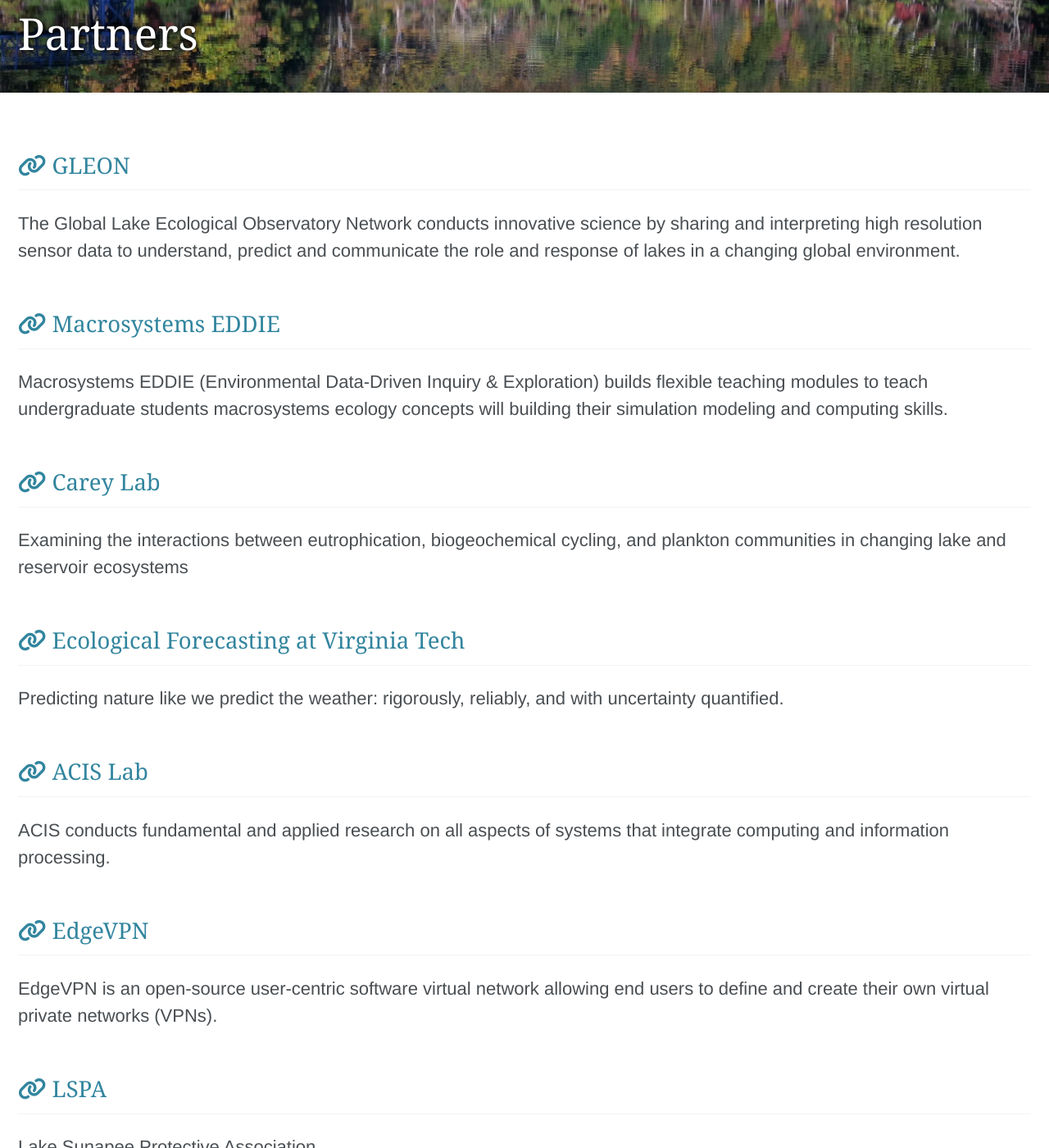
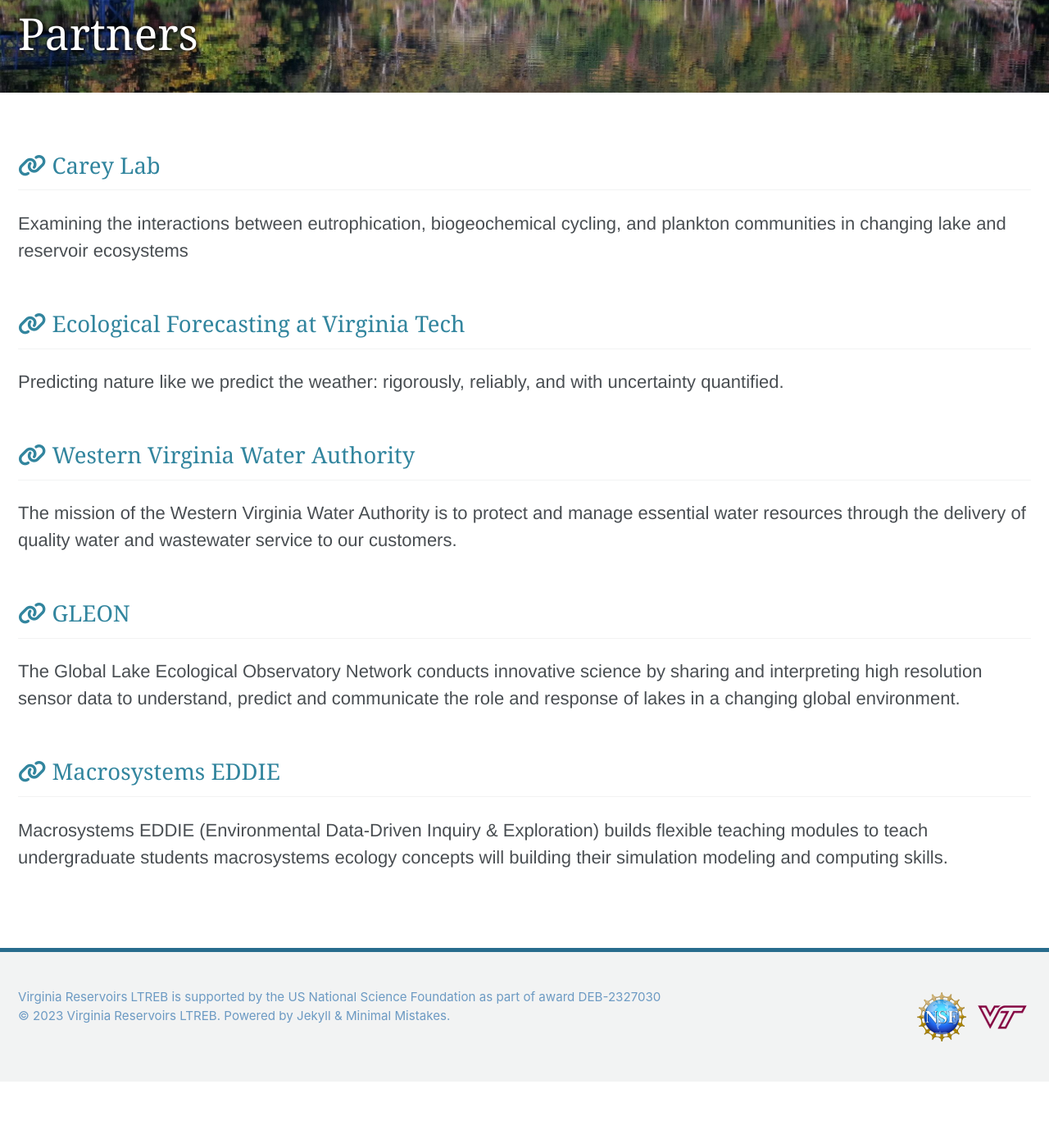
Before and after one commit to LTREB-reservoirs/LTREB-reservoirs.github.io, a Jekyll site: the page built from _pages/partners.md, in a window 1280 px wide and 1400 px high, scrolled down 210 px. Shown: the whole window at 82% size. Built offline with Jekyll 4.4.1, drawn with Linux system fonts in a browser that asks for light colours; cached includes are drawn as plain includes; nearby versions of some CDN libraries; after the commit the page ends 1529 px from its top, so only the background shows below that.

Commit message:
Update partners.md

```diff
--- a/_pages/partners.md
+++ b/_pages/partners.md
@@ -6,17 +6,13 @@
   overlay_image: /assets/images/banner.jpg
 ---
 
+## [<i class="fa fa-link" aria-hidden="true"></i> Carey Lab](http://carey.biol.vt.edu)
+Examining the interactions between eutrophication, biogeochemical cycling, and plankton communities in changing lake and reservoir ecosystems
+## [<i class="fa fa-link" aria-hidden="true"></i> Ecological Forecasting at Virginia Tech](https://www.ecoforecastprojectvt.org/)
+Predicting nature like we predict the weather: rigorously, reliably, and with uncertainty quantified.
+## [<i class="fa fa-link" aria-hidden="true"></i> Western Virginia Water Authority](https://www.westernvawater.org)
+The mission of the Western Virginia Water Authority is to protect and manage essential water resources through the delivery of quality water and wastewater service to our customers.
 ## [<i class="fa fa-link" aria-hidden="true"></i> GLEON](http://gleon.org)
 The Global Lake Ecological Observatory Network conducts innovative science by sharing and interpreting high resolution sensor data to understand, predict and communicate the role and response of lakes in a changing global environment.
 ## [<i class="fa fa-link" aria-hidden="true"></i> Macrosystems EDDIE](http://macrosystemseddie.org)
 Macrosystems EDDIE (Environmental Data-Driven Inquiry & Exploration) builds flexible teaching modules to teach undergraduate students macrosystems ecology concepts will building their simulation modeling and computing skills.
-## [<i class="fa fa-link" aria-hidden="true"></i> Carey Lab](http://carey.biol.vt.edu)
-Examining the interactions between eutrophication, biogeochemical cycling, and plankton communities in changing lake and reservoir ecosystems
-## [<i class="fa fa-link" aria-hidden="true"></i> Ecological Forecasting at Virginia Tech](https://www.ecoforecastprojectvt.org/)
-Predicting nature like we predict the weather: rigorously, reliably, and with uncertainty quantified.
-## [<i class="fa fa-link" aria-hidden="true"></i> ACIS Lab](http://acis.ufl.edu)
-ACIS conducts fundamental and applied research on all aspects of systems that integrate computing and information processing.
-## [<i class="fa fa-link" aria-hidden="true"></i> EdgeVPN](http://edgevpn.io)
-EdgeVPN is an open-source user-centric software virtual network allowing end users to define and create their own virtual private networks (VPNs).
-## [<i class="fa fa-link" aria-hidden="true"></i> LSPA](http://www.lakesunapee.org/)
-Lake Sunapee Protective Association
```
